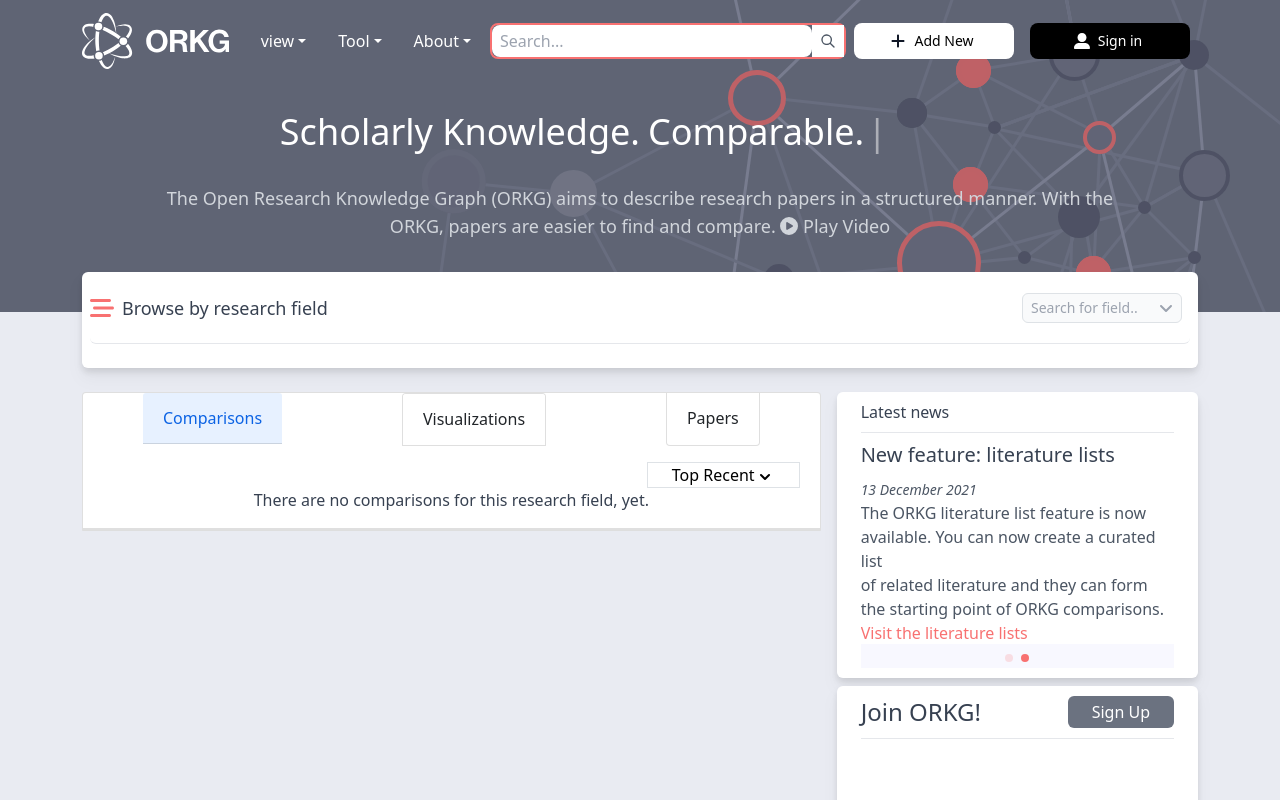
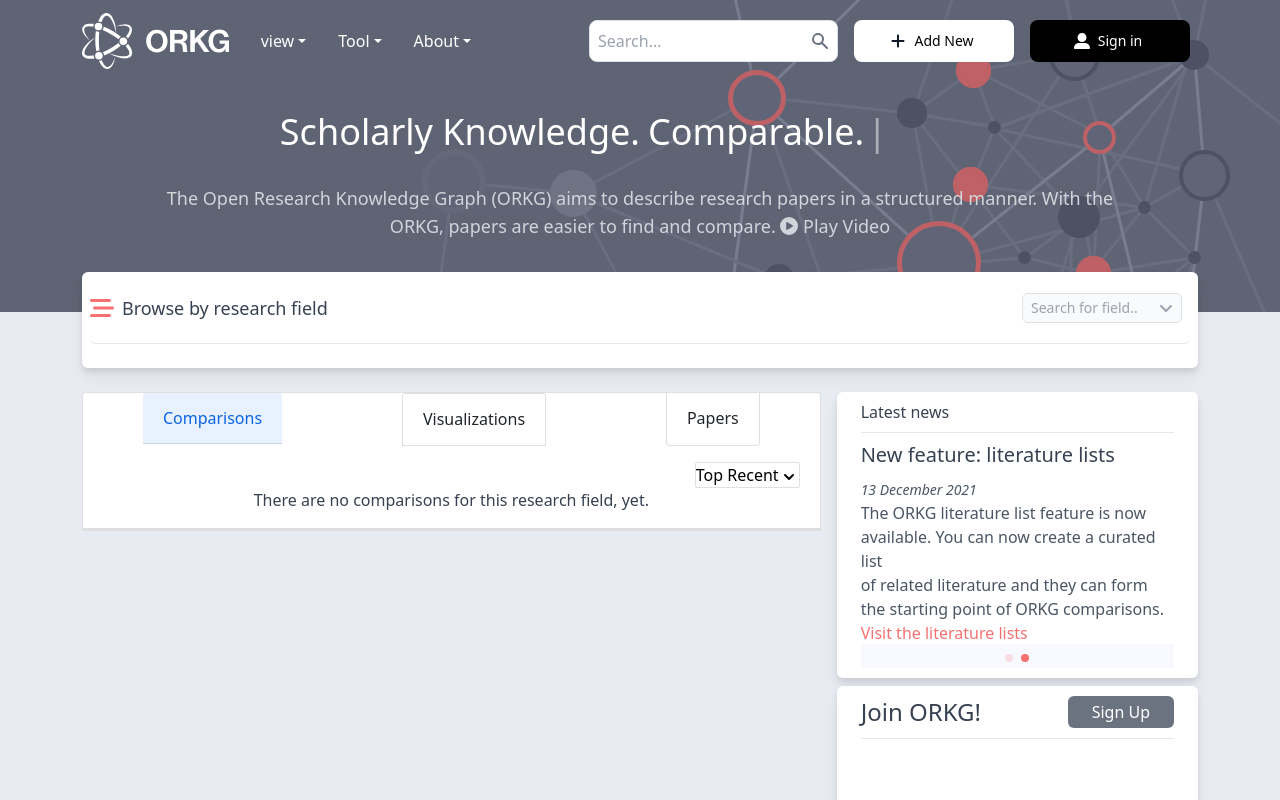
Before and after one commit to sajjadbhuiyan/orkg2, a React (Create React App) app: page / in a window 1280 px wide. Shown: the top 800 px of the page. Built offline with nearby package versions, Linux system fonts and the light colour scheme.

Commit message:
navbar custom 95% done

```diff
--- a/src/components/DropdownButton/DropdownButton.js
+++ b/src/components/DropdownButton/DropdownButton.js
@@ -27,7 +27,7 @@
           <div className="flex justify-end w-full">
             <button
               className={
-                "text-black font-normal focus:ring  focus:ring-red-400 border px-4 rounded-md" +
+                "text-black font-normal rounded-sm focus:ring  focus:ring-red-400 border px-4" +
                 bgColor
               }
               type="button"
--- a/src/components/Header/Header.js
+++ b/src/components/Header/Header.js
@@ -23,7 +23,7 @@
 
   return (
     <>
-        <Navbar fixed='top'  expand="lg" className={ header ?'header active text-black': 'text-white sm:nav-color'}>
+        <Navbar fixed='top'  expand="lg" className={ header ?'header active text-black': 'text-white sm:bg-nav-color lg:bg-transparent'}>
   <Container>
     <Navbar.Brand href="#">
     <img src={header? logo : white_logo} alt='orkg'></img>
@@ -135,17 +135,11 @@
       </Nav>
       <div className='lg:flex sm:flex-none'>
 
-              <div class="flex items-center justify-center">
-                <div class="flex border-2 border-red-400 rounded-lg">
-                    <input type="text" class="px-2 py-1 w-80 focus:ring-2 focus:ring-cus-orange rounded-lg" placeholder="Search..."/>
-                    <button class="flex items-center justify-center px-2 bg-white">
-                        <svg class="w-4 h-4 text-gray-600" fill="currentColor" xmlns="http://www.w3.org/2000/svg"
-                            viewBox="0 0 24 24">
-                            <path
-                                d="M16.32 14.9l5.39 5.4a1 1 0 0 1-1.42 1.4l-5.38-5.38a8 8 0 1 1 1.41-1.41zM10 16a6 6 0 1 0 0-12 6 6 0 0 0 0 12z" />
-                        </svg>
-                    </button>
-                </div>
+                <div className="md:block flex lg:mx-2 relative">
+                  <input type="text" id="email-adress-icon" className="block p-2 pl-10 w-full rounded-lg focus:ring-4  focus:ring-cus-orange border border-cus-orange" placeholder="Search..."/>
+                  <div className="flex absolute inset-y-1 right-2 items-center py-1 pointer-events-none">
+                    <svg className={header? "w-5 h-5 text-cus-orange":"w-5 h-5 text-gray-500"} fill="currentColor" viewBox="0 0 20 20" xmlns="http://www.w3.org/2000/svg"><path fill-rule="evenodd" d="M8 4a4 4 0 100 8 4 4 0 000-8zM2 8a6 6 0 1110.89 3.476l4.817 4.817a1 1 0 01-1.414 1.414l-4.816-4.816A6 6 0 012 8z" clip-rule="evenodd"></path></svg>
+                  </div>
               </div>
 
               <button type="button" className={header ? "text-white bg-cus-orange focus:ring-4 focus:ring-gray-300 font-medium rounded-lg text-sm lg:mx-2 sm:my-2 lg:my-0 lg:w-40 sm:w-full py-2 flex justify-center items-center":"text-black bg-white focus:ring-4 focus:ring-gray-300 font-medium rounded-lg text-sm lg:mx-2 sm:my-2 lg:my-0 lg:w-40 sm:w-full py-2 flex justify-center items-center"}>
```
